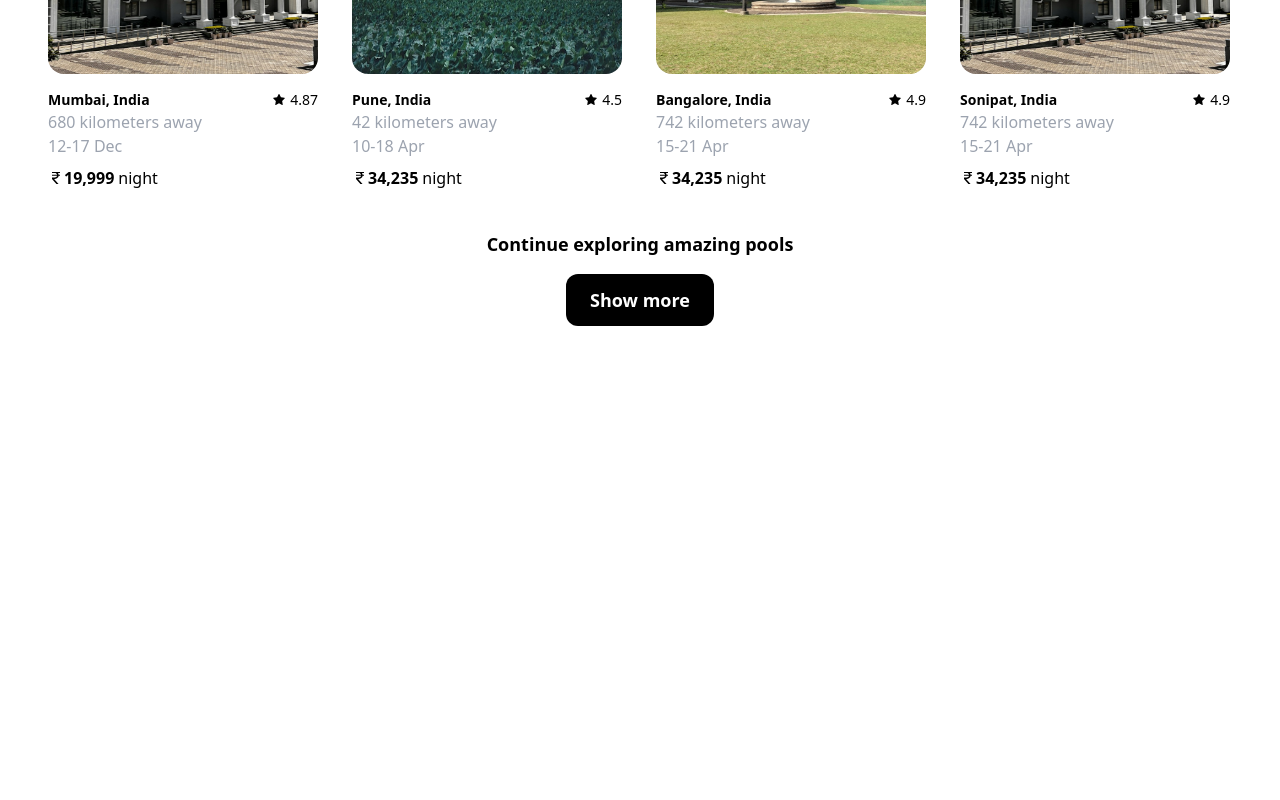
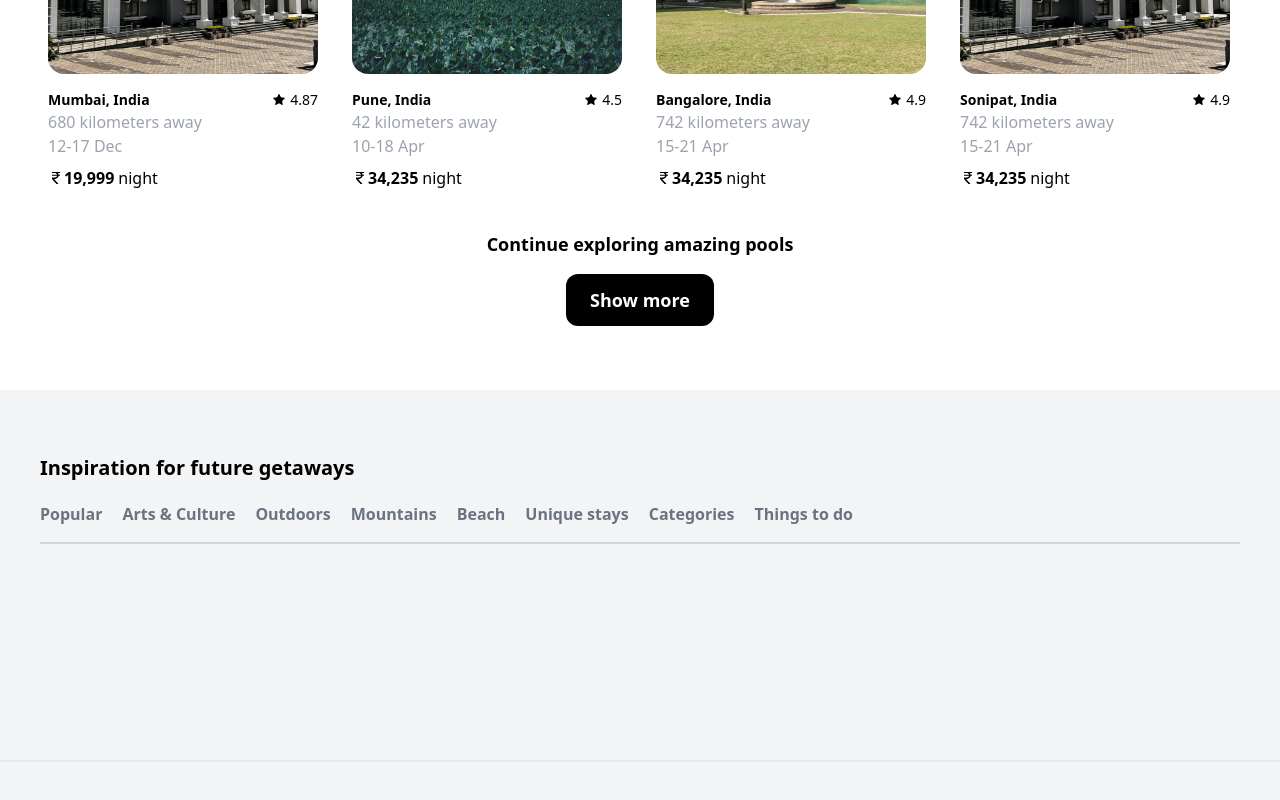
Before and after one commit to AbhishekTyagi0/Airbnb-Clone, a React (Vite) app: page / in a window 1280 px wide. Shown: the part 3415-4215 px from the top of the page. Before the commit the page ends 3741 px from the top, so only its background shows below. Built offline with nearby package versions, Linux system fonts and the light colour scheme.

Commit message:
added the categories part

```diff
--- a/src/App.tsx
+++ b/src/App.tsx
@@ -1,4 +1,5 @@
 import "./App.css";
+import Categories from "./Pages/Categories.tsx";
 import CheckListing from "./Pages/CheckIn/CheckListing.tsx";
 import Experiences from "./Pages/Experience/Experiences.tsx";
 import Header from "./Pages/Header/Header.tsx";
@@ -9,6 +10,7 @@ function App() {
       <Header />
       <Experiences />
       <CheckListing />
+      <Categories />
     </>
   );
 }
--- /dev/null
+++ b/src/Pages/Categories.tsx
@@ -0,0 +1,24 @@
+function Categories() {
+  return (
+    <div className="w-full h-[800px] bg-gray-100">
+      <p className="pl-10 pt-16 font-semibold text-xl mt-16">
+        Inspiration for future getaways
+      </p>
+      <div className="flex gap-5 pl-10 pt-5 font-semibold text-gray-500">
+        <button>Popular</button>
+        <button>Arts & Culture</button>
+        <button>Outdoors</button>
+        <button>Mountains</button>
+        <button>Beach</button>
+        <button>Unique stays</button>
+        <button>Categories</button>
+        <button>Things to do</button>
+      </div>
+      <hr className="border border-gray-300 my-4 mx-10" />
+      <div className="h-[200px]"></div>
+      <hr className="border border-gray-200" />
+    </div>
+  );
+}
+
+export default Categories;
```
Also changed, not shown: src/Utils/categories.ts (added).
